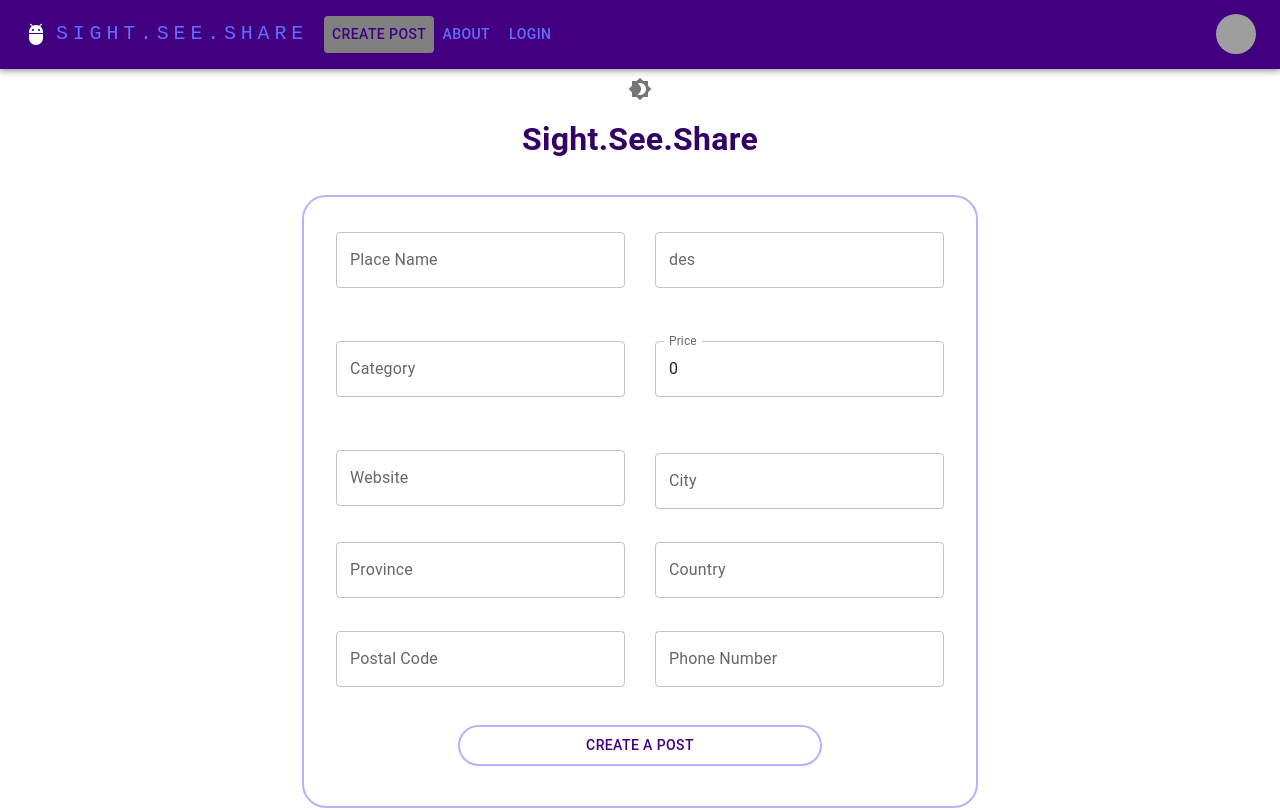
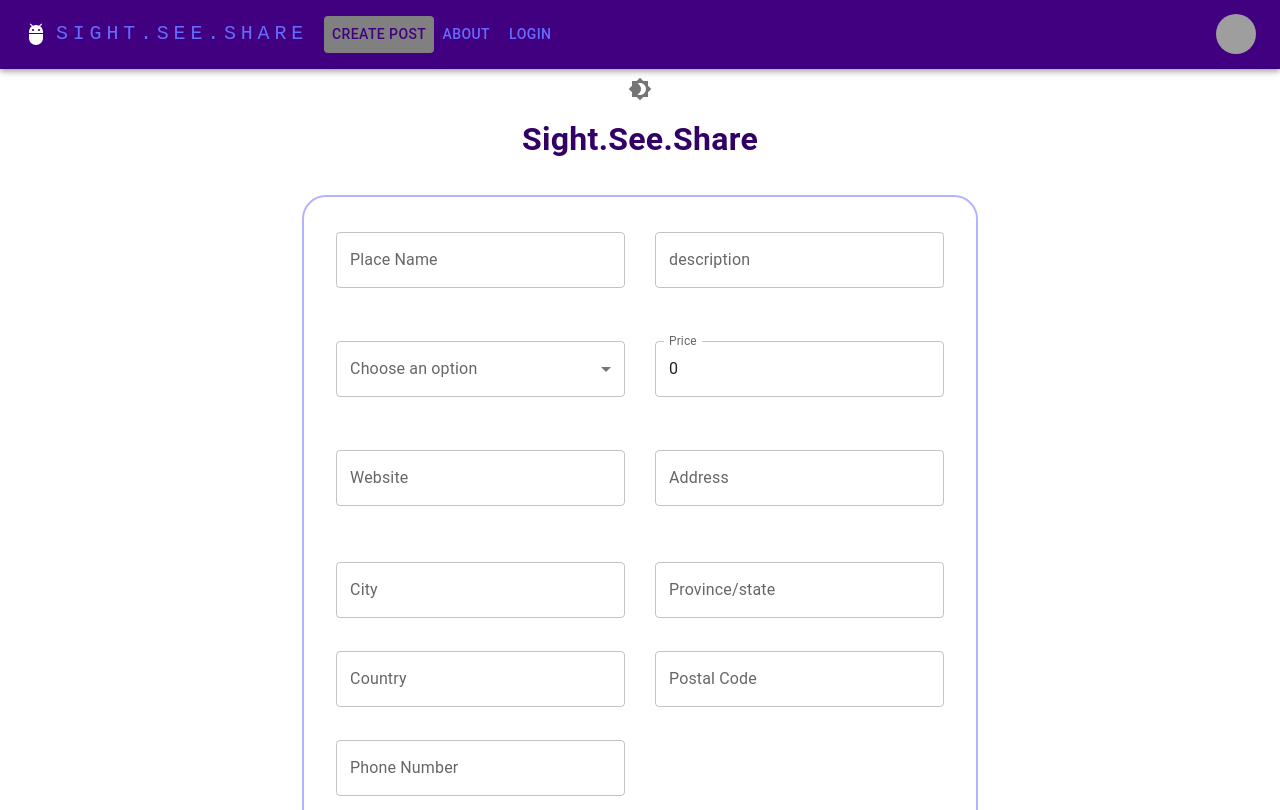
Before and after one commit to chingu-voyages/v45-tier3-team-47, a React (Vite) app in the folder frontend/: page /point-of-interest in a window 1280 px wide. Shown: the top 810 px of the page. Built offline with nearby package versions, Linux system fonts and the light colour scheme; grey boxes are pictures that could not be loaded.

Commit message:
Added address field and changed category to drop menu

```diff
--- a/frontend/src/Layout/components/PostForm.tsx
+++ b/frontend/src/Layout/components/PostForm.tsx
@@ -1,7 +1,7 @@
-import { Formik, FormikHelpers} from 'formik';
+import { Field, Formik, FormikHelpers,FieldProps} from 'formik';
 import React from 'react';
 import { TextField,
-  Box,Button ,useMediaQuery, } from '@mui/material';
+  Box,Button ,useMediaQuery, Select, MenuItem, FormControl, InputLabel, FormHelperText, } from '@mui/material';
   import { useNavigate } from 'react-router-dom';
 
 
@@ -15,10 +15,11 @@ interface FormValues {
   website?:string;
   city?:string;
   post_code?: string;
-  province?:string;
+  province:string;
   country?:string;
   phoneNumber?:string;
-
+  address:string;
+  selectedOption:string;
 
 
 };
@@ -35,12 +36,15 @@ const formData:FormValues = {
   province:"",
   country:"",
   phoneNumber:"",
+  address:"",
+  selectedOption:'',
 
 };
 const formSchema= yup.object().shape({
   title: yup.string().required("required"),
   description: yup.string().required("required"),
   category:yup.string().required("required"),
+  selectedOption:yup.string().required("required")
 
 
 });
@@ -91,7 +95,7 @@ const PostForm:React.FC= () => {
       <Formik onSubmit={handleFormSubmit}
     initialValues={formData}
     validationSchema={formSchema}>
-    {({values,errors,touched,handleBlur,handleChange ,handleSubmit})=>(
+    {({values,errors,touched,handleBlur,handleChange ,handleSubmit,setFieldValue})=>(
      <form onSubmit={handleSubmit}>
 
       <Box display="grid" gap="30px" gridTemplateColumns="repeat(4, minmax(0, 1fr))"
@@ -116,7 +120,7 @@ const PostForm:React.FC= () => {
         }}
       />
        <TextField
-        label="des"
+        label="description"
         onBlur={handleBlur}
         onChange={handleChange}
         value={values.description}
@@ -131,62 +135,19 @@ const PostForm:React.FC= () => {
         }}
       />
 
-        {/* <TextField
-        label="Category"
-        onBlur={handleBlur}
-        onChange={handleChange}
-        value={values.category}
-        name="category"
-        error={Boolean(touched.category) && Boolean(errors.category)}
-
-        helperText={(touched.category && (errors.category != null)) ? errors.category : ' '}
+        <Field name="selectedOption">
+        {({ field }: FieldProps)=> (
+          <FormControl
             sx={{
               gridColumn: "span 2",
-          borderRadius:"5px",
-
+              borderRadius: "5px"
             }}
-
-
-        /> */}
-        {/* <Field name="selectedOption" sx={{
-          gridColumn: "span 2",
-          borderRadius:"5px",
-
-        }}>
-          {({ field }) => (
-            <Select {...field}>
-              <MenuItem value="option1">Entartiament </MenuItem>
-              <MenuItem value="option2">Sport</MenuItem>
-              <MenuItem value="option3">Music</MenuItem>
-            </Select>
-          )}
-        </Field> */}
-        {/* <FormControl  sx={{
-          gridColumn: "span 2",
-          borderRadius:"5px",
-
-        }}>
-          <InputLabel >Choose an option</InputLabel>
-          <Field name="selectedOption" >
-            {({ field }) => (
-              <Select {...field} >
-                <MenuItem value="option1">Entertainment</MenuItem>
-      <MenuItem value="option2">Sport</MenuItem>
-      <MenuItem value="option3">Music</MenuItem>
-              </Select>
-            )}
-       */}
-
-        {/* <Field name="selectedOption">
-  {() => {
-    const { values, setFieldValue } = useFormikContext<FormValues>();
-
-    return (
-      <FormControl sx={{ gridColumn: "span 2",
-      borderRadius:"5px"}}>
+            error={touched.selectedOption && Boolean(errors.selectedOption)}
+          >
             <InputLabel>Choose an option</InputLabel>
             <Select
-          value={values.category }
+              {...field}
+              value={values.selectedOption}
               onChange={(event) => setFieldValue('selectedOption', event.target.value)}
             >
               <MenuItem value="">Select an option</MenuItem>
@@ -194,23 +155,12 @@ const PostForm:React.FC= () => {
               <MenuItem value="option2">Sport</MenuItem>
               <MenuItem value="option3">Music</MenuItem>
             </Select>
+            {touched.selectedOption && errors.selectedOption && (
+              <FormHelperText error>{errors.selectedOption}</FormHelperText>
+            )}
           </FormControl>
-    );
-  }}
-</Field> */}
-<TextField
-  label="Category"
-  onBlur={handleBlur}
-  onChange={handleChange}
-  value={values.category}
-  name="category"
-  error={Boolean(touched.category) && Boolean(errors.category)}
-  helperText={(touched.category && errors.category) || ' '}
-  sx={{
-    gridColumn: "span 2",
-    borderRadius: "5px",
-  }}
-/>
+        )}
+      </Field>
 
         <TextField
         label="Price"
@@ -243,7 +193,7 @@ const PostForm:React.FC= () => {
           borderRadius:"5px"
         }}
         />
-        {/* <TextField
+        <TextField
         label="Address"
         onBlur={handleBlur}
         onChange={handleChange}
@@ -256,7 +206,7 @@ const PostForm:React.FC= () => {
           gridColumn: "span 2",
           borderRadius:"5px"
         }}
-        /> */}
+        />
 
 
      <TextField
@@ -274,7 +224,7 @@ const PostForm:React.FC= () => {
         }}
        />
        <TextField
-  label="Province"
+  label="Province/state"
   onBlur={handleBlur}
   onChange={handleChange}
   value={values.province}
```
Lines whose indentation alone changed are shown as unchanged.
